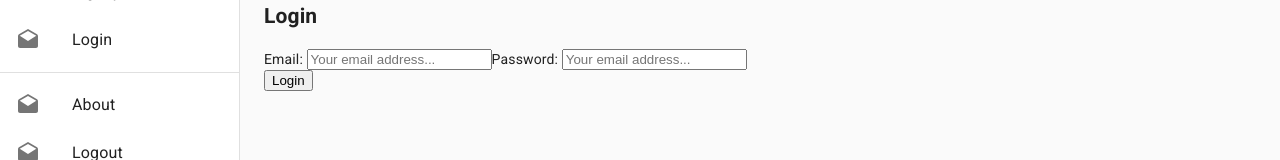
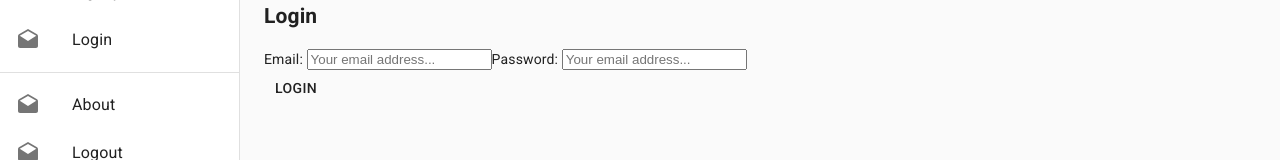
Before and after one commit to beb-at-ga/project3, a React (Create React App) app in the folder client/: page /login in a window 1280 px wide. Shown: the part 152-312 px from the top of the page. Built offline with nearby package versions, Linux system fonts and the light colour scheme.

Commit message:
nav bar buttons work even better now. also materialed the login/signup buttons

```diff
--- a/client/src/components/nav/Nav.jsx
+++ b/client/src/components/nav/Nav.jsx
@@ -23,7 +23,7 @@ import Hidden from '@material-ui/core/Hidden';
 import CloseIcon from '@material-ui/icons/Close';
 import Toolbar from '@material-ui/core/Toolbar';
 import Typography from '@material-ui/core/Typography';
-
+import useMediaQuery from '@material-ui/core/useMediaQuery';
 
 const drawerWidth = 240;
 
@@ -74,7 +74,7 @@ const ListItemLink = (props) => {
 
   return (
     <li>
-      <ListItem button component={renderLink} onClick={() => { alert('Button Clicked'); }}>
+      <ListItem button component={renderLink} onClick={() => { props.clickAction() }}>
         <ListItemIcon>{icon}</ListItemIcon>
         <ListItemText primary={primary} />
       </ListItem>
@@ -86,35 +86,39 @@ ListItemLink.propTypes = {
   icon: PropTypes.node.isRequired,
   primary: PropTypes.node.isRequired,
   to: PropTypes.string.isRequired,
-  onclick: PropTypes.string.isRequired
+  clickAction: PropTypes.func.isRequired
 };
-
 
 const Nav = (props) => {
   const classes = useStyles();
   const theme = useTheme();
-  const [mobileOpen, setMobileOpen] = React.useState(false);
+  const [mobileOpen, setMobileOpen] = useState(false);
+
+  const matches = useMediaQuery(theme.breakpoints.up('sm'));
 
   const handleDrawerToggle = () => {
-    setMobileOpen(!mobileOpen)
+    if (matches) {
+      setMobileOpen(false);
+    } else {
+      setMobileOpen(!mobileOpen);
+    }
   }
 
   const drawer = (
     <div className={classes.list} role="presentation" >
       <List component="nav" aria-label="TODO">
-        <ListItemLink to="/" primary="Home" icon={<InboxIcon />} />
-        <ListItemLink to="/signup" primary="Signup" icon={<DraftsIcon />} />
-        <ListItemLink to="/login" primary="Login" icon={<DraftsIcon />} />
+        <ListItemLink to="/" primary="Home" icon={<InboxIcon />} clickAction={handleDrawerToggle} />
+        <ListItemLink to="/signup" primary="Signup" icon={<DraftsIcon />} clickAction={handleDrawerToggle} />
+        <ListItemLink to="/login" primary="Login" icon={<DraftsIcon />} clickAction={handleDrawerToggle} />
       </List>
 
       <Divider />
-      <List component="nav" aria-label="home projects blog about">
-        <ListItemLink to="/about" primary="About" icon={<DraftsIcon />} />
-        <ListItemLink to="/logout" primary="Logout" icon={<DraftsIcon />} />
+      <List component="nav" aria-label="TODO">
+        <ListItemLink to="/about" primary="About" icon={<DraftsIcon />} clickAction={handleDrawerToggle} />
+        <ListItemLink to="/logout" primary="Logout" icon={<DraftsIcon />} clickAction={handleDrawerToggle} />
       </List>
     </div>
   );
-
 
   let headerString = '';
   if (props.user.firstname) {
--- a/client/src/components/pages/Login.jsx
+++ b/client/src/components/pages/Login.jsx
@@ -2,6 +2,9 @@ import React, { useState } from 'react';
 import axios from 'axios';
 import BASE_URL from '../../constants';
 import { Redirect } from 'react-router-dom';
+
+// Material-UI Imports
+import Button from '@material-ui/core/Button';
 
 const Login = (props) => {
 
@@ -45,7 +48,7 @@ const Login = (props) => {
             <label>Password: </label>
             <input name='password' type='password' placeholder='Your email address...' onChange={(e) => setPassword(e.target.value)} />
           </div>
-          <button type="submit">Login</button>
+          <Button type="submit">Login</Button>
 
         </form>
       </div>
--- a/client/src/components/pages/Signup.jsx
+++ b/client/src/components/pages/Signup.jsx
@@ -3,7 +3,9 @@ import axios from 'axios';
 import { Redirect } from 'react-router-dom';
 import BASE_URL from '../../constants';
 
-// class Signup extends React.Component {
+// Material-UI Imports
+import Button from '@material-ui/core/Button';
+
 
 const Signup = (props) => {
 
@@ -13,13 +15,6 @@ const Signup = (props) => {
     email: '',
     password: ''
   });
-
-  // const storeInput = (e) => {
-  //   console.log(e.target.value)
-  //   setState({
-  //     [e.target.name]: e.target.value
-  //   })
-  // }
 
   const handleSubmit = (e) => {
     e.preventDefault();
@@ -62,7 +57,7 @@ const Signup = (props) => {
             <label>Password: </label>
             <input name='password' type='password' placeholder='Your email address...' />
           </div>
-          <button type="submit">Register</button>
+          <Button type="submit">Register</Button>
 
         </form>
       </div>
```
